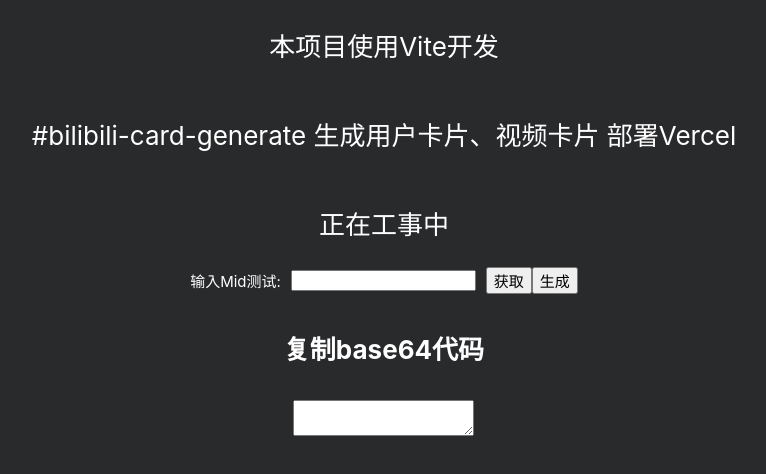
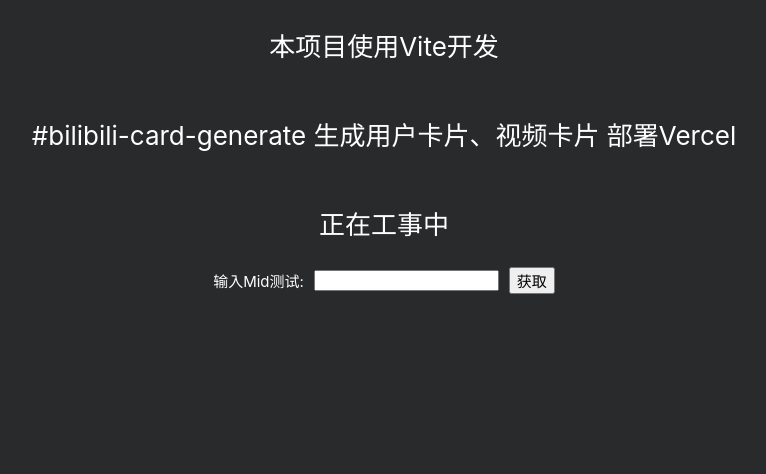
Before and after one commit to Luncode/bilibili-card-generate, a React (Vite) app: page / in a window 1280 px wide. Shown: the top 474 px of the page, without its empty margins (256-1022 px from the left). Built offline with nearby package versions, Linux system fonts and the light colour scheme.

Commit message:
调整获取流程

```diff
--- a/src/App.tsx
+++ b/src/App.tsx
@@ -7,12 +7,13 @@
 function App() {
   const [userInfo, setUserInfo] = useState<IBILIBILI_USER_INFO>();
   const [MidNumber, setMidNumber] = useState<string>("");
-  const [loadImages,setLoadImages] = useState("");
-  const elem: HTMLElement = document.getElementById('card') as HTMLElement
+  const [loadImages, setLoadImages] = useState("");
+  const elem: HTMLElement = document.getElementById("card") as HTMLElement;
   const getUserInfo = () => {
     if (!MidNumber) return;
     fetch("/bilibili/x/space/acc/info?mid=" + MidNumber).then(async (res) => {
       setUserInfo((await res.json()) as IBILIBILI_USER_INFO);
+      loadImage();
       // console.log(userInfo?.data);
     });
   };
@@ -22,7 +23,7 @@
       useCORS: true,
       allowTaint: true,
     }).then((canvas: HTMLCanvasElement) => {
-      setLoadImages(canvas.toDataURL())
+      setLoadImages(canvas.toDataURL());
       console.log(canvas.toDataURL());
     });
   };
@@ -47,22 +48,22 @@
             }}
           />
           <button onClick={getUserInfo}>获取</button>
-          <button onClick={loadImage}>生成</button>
         </div>
         <div id="card">{userInfo && <UserCard userInfo={userInfo} />}</div>
-        <div>
-          <h4>复制base64代码</h4>
-          <textarea value={loadImages}/>
-        </div>
-        {
-          loadImages && (
-            <>
-              图片预览效果
-              <img src={loadImages} alt="" />
-            </>
-          )
-        }
 
+        {loadImages && (
+          <>
+          {
+            loadImage()
+          }
+            <div>
+              <h4>复制base64代码</h4>
+              <textarea value={loadImages} />
+            </div>
+            图片预览效果
+            <img src={loadImages} alt="" />
+          </>
+        )}
       </header>
     </div>
   );
```
